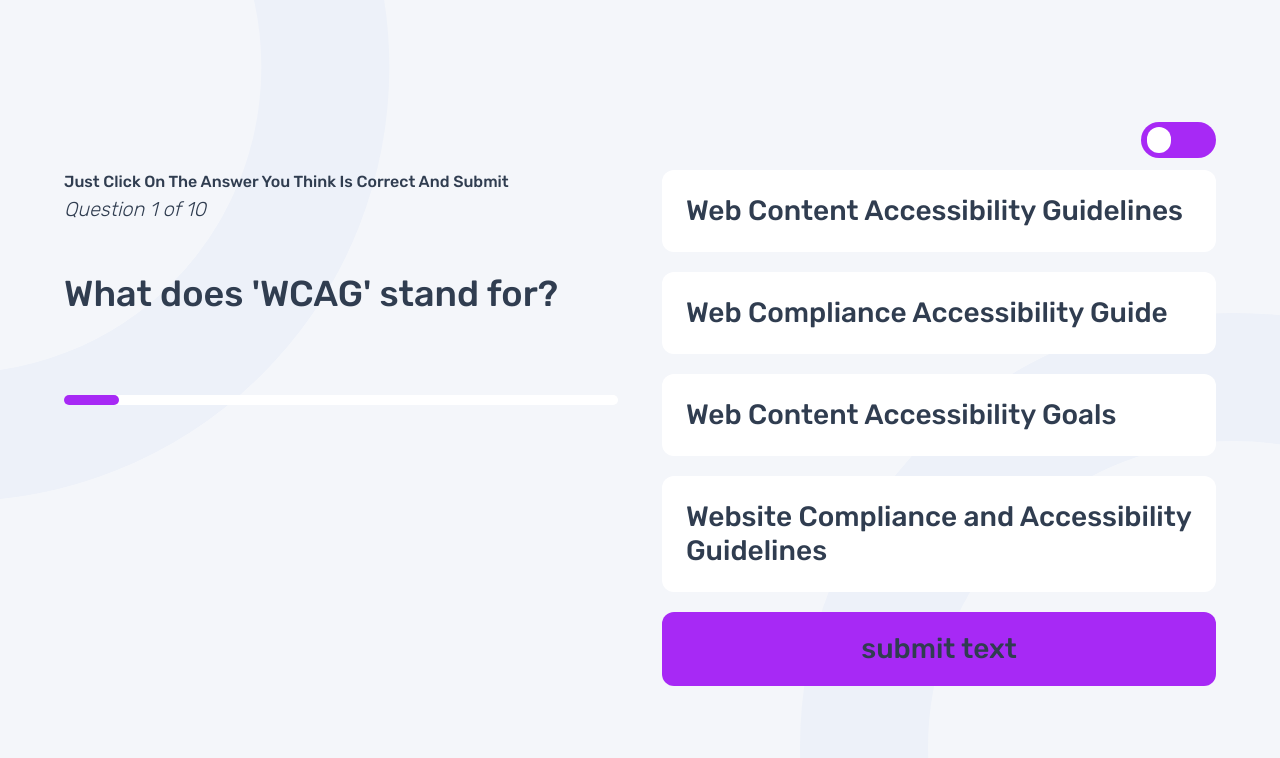
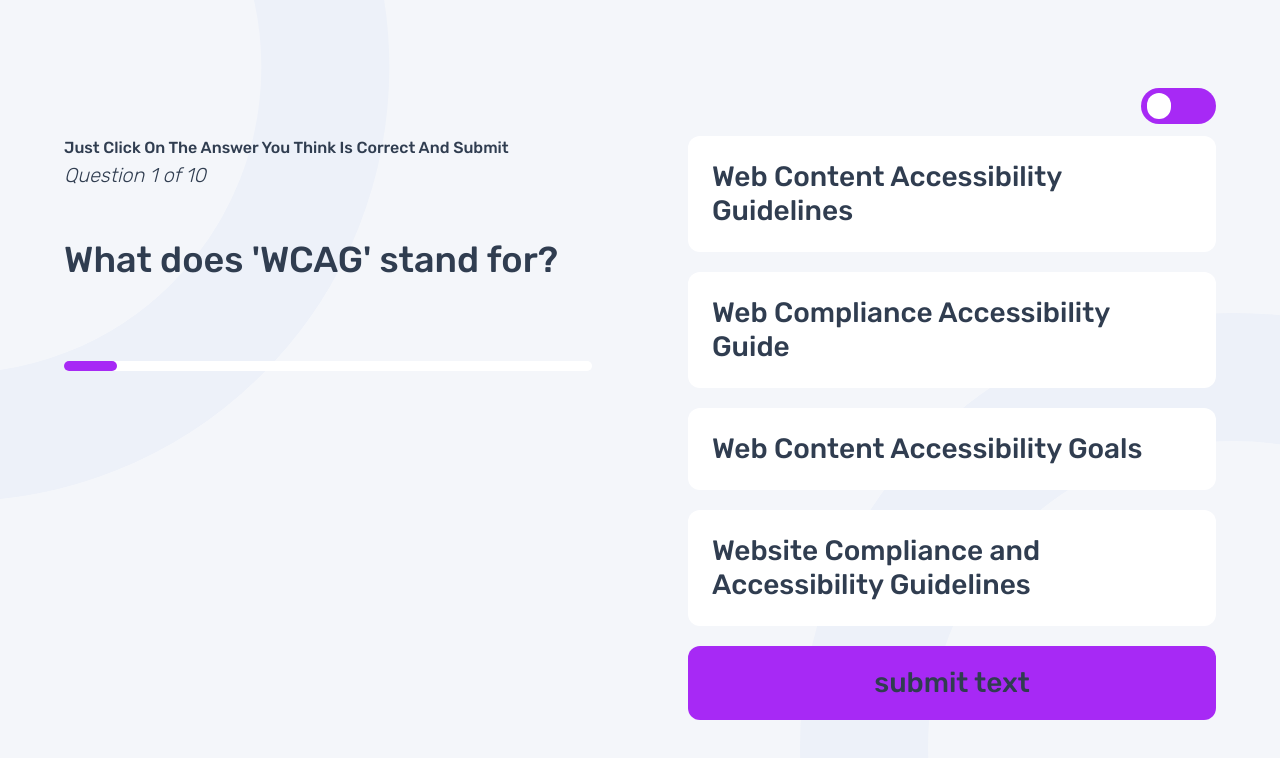
Before and after one commit to sphnikola/quiz-app, a React (Vite) app: page /accessibility in a window 1280 px wide. Shown: the top 758 px of the page. Built offline with nearby package versions, Linux system fonts and the light colour scheme.

Commit message:
Add space between

```diff
--- a/src/Container.jsx
+++ b/src/Container.jsx
@@ -15,7 +15,7 @@ export default function Container({ children }) {
       >
         <div className="max-w-xl md:max-w-2xl lg:max-w-7xl mx-auto px-[24px] lg:px-[64px] ">
           <ToggleSwitch label="what" />
-          <main className="grid lg:grid-cols-[repeat(2,1fr)] items-start gap-x-11">
+          <main className="grid lg:grid-cols-[repeat(2,1fr)] items-start lg:gap-x-24">
             {children}
           </main>
         </div>
```
